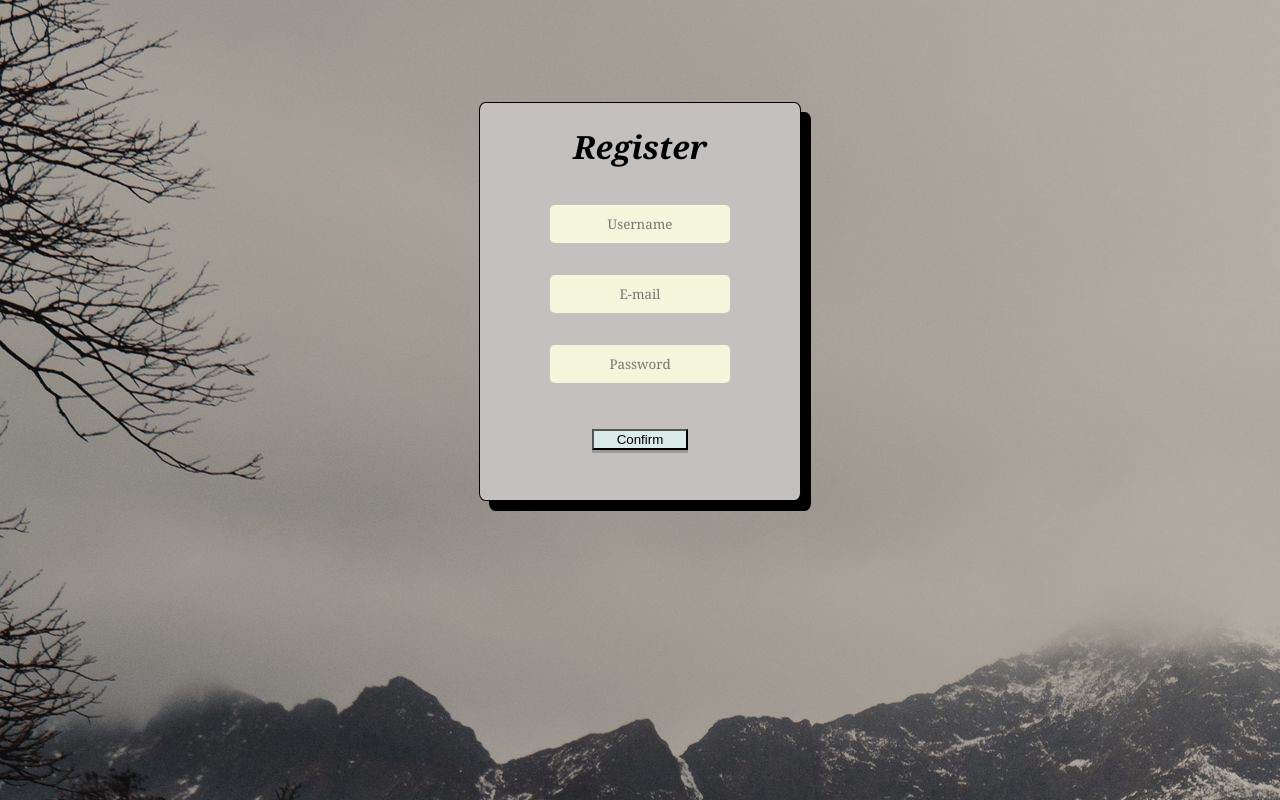
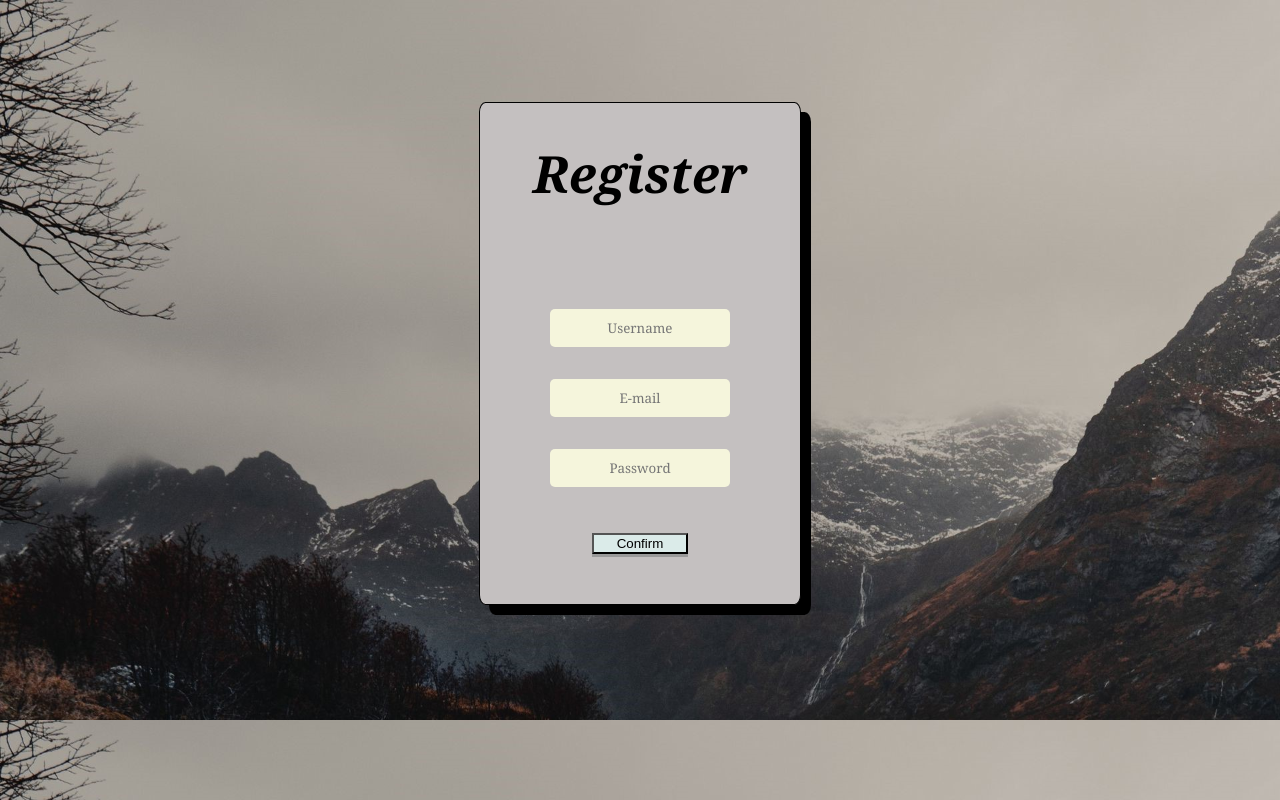
Before and after one commit to byczu123/zjedz.my_clone, a React (Create React App) app in the folder react_frontend/: page /register in a window 1280 px wide. Built offline with nearby package versions, Linux system fonts and the light colour scheme; the HTML template or start-up script is replaced by a standard one.

Commit message:
toaleta changes

```diff
--- a/react_frontend/src/components/Navbar.css
+++ b/react_frontend/src/components/Navbar.css
@@ -23,7 +23,7 @@
   margin: 20px;
   align-items: center;
   color: white;
-  font-size: 20px;
+  font-size:150%;
   font-family: Georgia, 'Times New Roman', Times, serif;
   font-weight: bold;
   font-style: italic;
@@ -38,6 +38,10 @@
 img{
   width: 100px;
   height: 100px;
+  -webkit-background-size: cover;
+  -moz-background-size: cover;
+  -o-background-size: cover;
+  background-size: cover;
 }
 .right-section{
   background-color: rgb(31, 31, 31);
--- a/react_frontend/src/pages/HomePage.css
+++ b/react_frontend/src/pages/HomePage.css
@@ -1,7 +1,10 @@
 body{
     background-color: gray;
     background-image: url(../assets/background.jpg);
-
+    -webkit-background-size: cover;
+    -moz-background-size: cover;
+    -o-background-size: cover;
+    background-size: cover;
 }
 .content{
     display: flex;
--- a/react_frontend/src/pages/LoginPage.js
+++ b/react_frontend/src/pages/LoginPage.js
@@ -1,11 +1,13 @@
 import React from 'react'
-import { useRef } from 'react'
+import { useRef, useState } from 'react'
 import './RegisterPage.css'
 
 const LoginPage = () => {
 
   const emailInput = useRef()
   const passwordInput = useRef()
+  const [message, setMessage] = useState(null)
+
 
   const submitLogin = () => {
     const email = emailInput.current.value
@@ -28,6 +30,7 @@ const LoginPage = () => {
     })
     .then(data => {
       console.log(data)
+      setMessage(data.message)
 
       sessionStorage.setItem("token", data.token)
       // console.log(sessionStorage.getItem("token"))
@@ -39,6 +42,11 @@ const LoginPage = () => {
       <h1>
         Login
       </h1>
+      {message ?(
+                <p>{message}</p>
+              ) :(
+                <p></p>
+              )}
       <input name="email" placeholder="email" type="text" ref={emailInput}></input>
       <input name="password" placeholder="password" type="password" ref={passwordInput}></input>
       <button onClick={submitLogin}>Log in</button>
--- a/react_frontend/src/pages/RegisterPage.css
+++ b/react_frontend/src/pages/RegisterPage.css
@@ -11,11 +11,13 @@
     border-radius: 2%;
     flex-direction: column;
     align-items: center;
+    font-size: 160%;
     font-family: Georgia, 'Times New Roman', Times, serif;
     font-weight: bold;
     font-style: italic;
     box-shadow: 10px 10px;
     width: 50%;
+    overflow: hidden;
 }
 input{
     background-color: beige;
--- a/react_frontend/src/pages/RegisterPage.js
+++ b/react_frontend/src/pages/RegisterPage.js
@@ -1,5 +1,5 @@
 import React from 'react'
-import { useRef } from 'react'
+import { useRef, useState } from 'react'
 import './RegisterPage.css'
 
 const RegisterPage = () => {
@@ -7,6 +7,7 @@ const RegisterPage = () => {
   const emailInput = useRef()
   const passwordInput = useRef()
   const usernameInput = useRef()
+  const [message, setMessage] = useState(null)
 
   const submitRegistration = () => {
     const username = usernameInput.current.value
@@ -31,14 +32,18 @@ const RegisterPage = () => {
     })
     .then(data => {
       console.log(data)
+      setMessage(data.message)
     })
   }
 
   return (
         <div className='container'>
-              <h1>
-                  Register
-              </h1>
+              <h1>Register</h1>
+              {message ?(
+                <p>{message}</p>
+              ) :(
+                <p></p>
+              )}
               <input name="username" placeholder="Username" type="text" ref={usernameInput}></input>
               <input name="email" placeholder="E-mail" type="text" ref={emailInput}></input>
               <input name="password" placeholder="Password" type="password" ref={passwordInput}></input>
```
